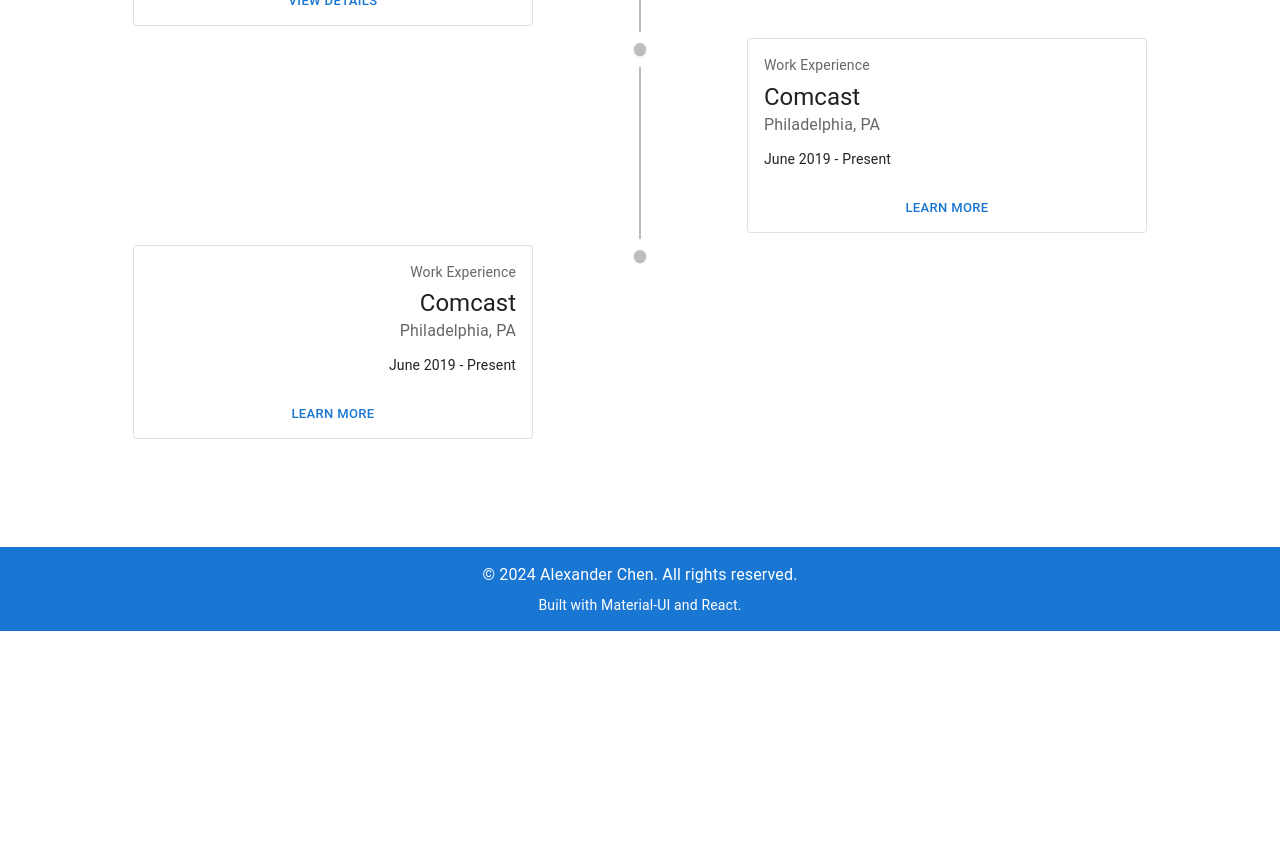
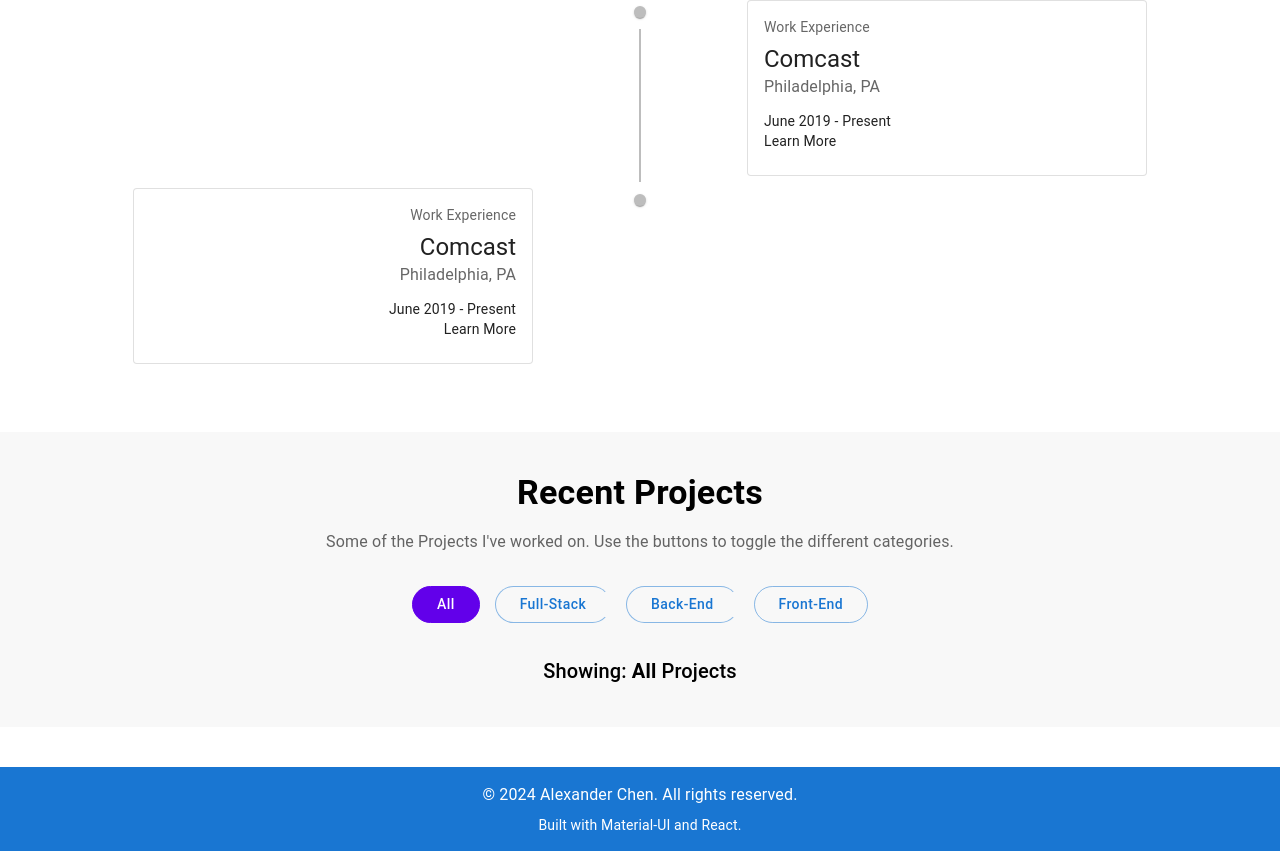
Before and after one commit to Alexchen2001/MyWebpage, a React (Create React App) app in the folder personalwebsite/: page / in a window 1280 px wide. Shown: the part 1940-2791 px from the top of the page. Before the commit the page ends 2571 px from the top, so only its background shows below. Built offline with nearby package versions, Linux system fonts and the light colour scheme.

Commit message:
Projectarea component tab only

```diff
--- a/personalwebsite/src/App.tsx
+++ b/personalwebsite/src/App.tsx
@@ -6,6 +6,7 @@
 import AlternateTimeline from './components/Experiencetl';
 import Footer from './components/Footer';
 import cardData from './components/assets/experience.json';
+import FullWidthTabs from './components/Projecttab';
 import { CardData } from './types';
 function App() {
 
@@ -25,6 +26,7 @@
     title="My Career Journey"
     timelineItems={data}
     />
+    <FullWidthTabs />
     <Footer />
 
 
--- a/personalwebsite/src/components/Expcard.tsx
+++ b/personalwebsite/src/components/Expcard.tsx
@@ -1,9 +1,7 @@
 import * as React from 'react';
 import Box from '@mui/material/Box';
 import Card from '@mui/material/Card';
-import CardActions from '@mui/material/CardActions';
 import CardContent from '@mui/material/CardContent';
-import Button from '@mui/material/Button';
 import Typography from '@mui/material/Typography';
 
 interface OutlinedCardProps {
@@ -12,7 +10,6 @@
   subsubtitle: string; // Subsubtitle of the card
   description: string; // Main description content
   buttonText: string; // Text for the button
-  onButtonClick: () => void; // Callback for the button click event
 }
 
 const OutlinedCard: React.FC<OutlinedCardProps> = ({
@@ -21,7 +18,6 @@
   subsubtitle,
   description,
   buttonText,
-  onButtonClick,
 }) => {
   return (
     <Box sx={{
@@ -48,14 +44,10 @@
           <Typography variant="body2">
             {description}
           </Typography>
+          <Typography variant="body2">
+            {buttonText}
+          </Typography>
         </CardContent>
-
-        {/* Button Section */}
-        <CardActions sx={{ justifyContent: 'center' }}>
-          <Button size="small" onClick={onButtonClick}>
-            {buttonText}
-          </Button>
-        </CardActions>
       </Card>
     </Box>
   );
--- a/personalwebsite/src/components/Experiencetl.tsx
+++ b/personalwebsite/src/components/Experiencetl.tsx
@@ -50,7 +50,6 @@
                 subsubtitle={item.employmentlocation}
                 description={item.employmentdate}
                 buttonText={item.buttonText}
-                onButtonClick={() => alert(`You clicked on ${item.jobname}`)}
               />
             </div>
             </TimelineContent>
--- /dev/null
+++ b/personalwebsite/src/components/Projecttab.tsx
@@ -0,0 +1,69 @@
+import React, { useState } from 'react';
+import { Button, ButtonGroup, Typography, Box } from '@mui/material';
+
+export default function RecentProjects() {
+  const [selectedCategory, setSelectedCategory] = useState('All');
+
+  const handleCategoryChange = (category: string) => {
+    setSelectedCategory(category);
+  };
+
+  return (
+    <Box
+      sx={{
+        textAlign: 'center',
+        py: 5,
+        bgcolor: '#f8f8f8', // Light background color
+      }}
+    >
+      {/* Section Title */}
+      <Typography variant="h4" sx={{ fontWeight: 700, mb: 2 }}>
+        Recent Projects
+      </Typography>
+      <Typography variant="body1" sx={{ mb: 4, color: 'text.secondary' }}>
+        Some of the Projects I've worked on. Use the buttons to toggle the different categories.
+      </Typography>
+
+      {/* Filter Buttons */}
+      <ButtonGroup
+        variant="outlined"
+        aria-label="project categories"
+        sx={{
+          display: 'flex', // Flex layout
+          justifyContent: 'center', // Center buttons
+          gap: 2, // Space between buttons
+          '& .MuiButton-root': {
+            borderRadius: '20px', // Rounded buttons
+            textTransform: 'none', // Keep button text case as it is
+            px: 3, // Padding inside buttons
+          },
+          '& .MuiButton-root.Mui-selected': {
+            bgcolor: '#6200EA', // Active button background
+            color: '#fff', // Active button text color
+            borderColor: '#6200EA', // Active button border
+            '&:hover': {
+              bgcolor: '#5300D6', // Hover effect for active button
+            },
+          },
+        }}
+      >
+        {['All', 'Full-Stack', 'Back-End', 'Front-End'].map((category) => (
+          <Button
+            key={category}
+            onClick={() => handleCategoryChange(category)}
+            className={selectedCategory === category ? 'Mui-selected' : ''}
+          >
+            {category}
+          </Button>
+        ))}
+      </ButtonGroup>
+
+      {/* Display Selected Category */}
+      <Box sx={{ mt: 4 }}>
+        <Typography variant="h6">
+          Showing: <strong>{selectedCategory}</strong> Projects
+        </Typography>
+      </Box>
+    </Box>
+  );
+}
```
